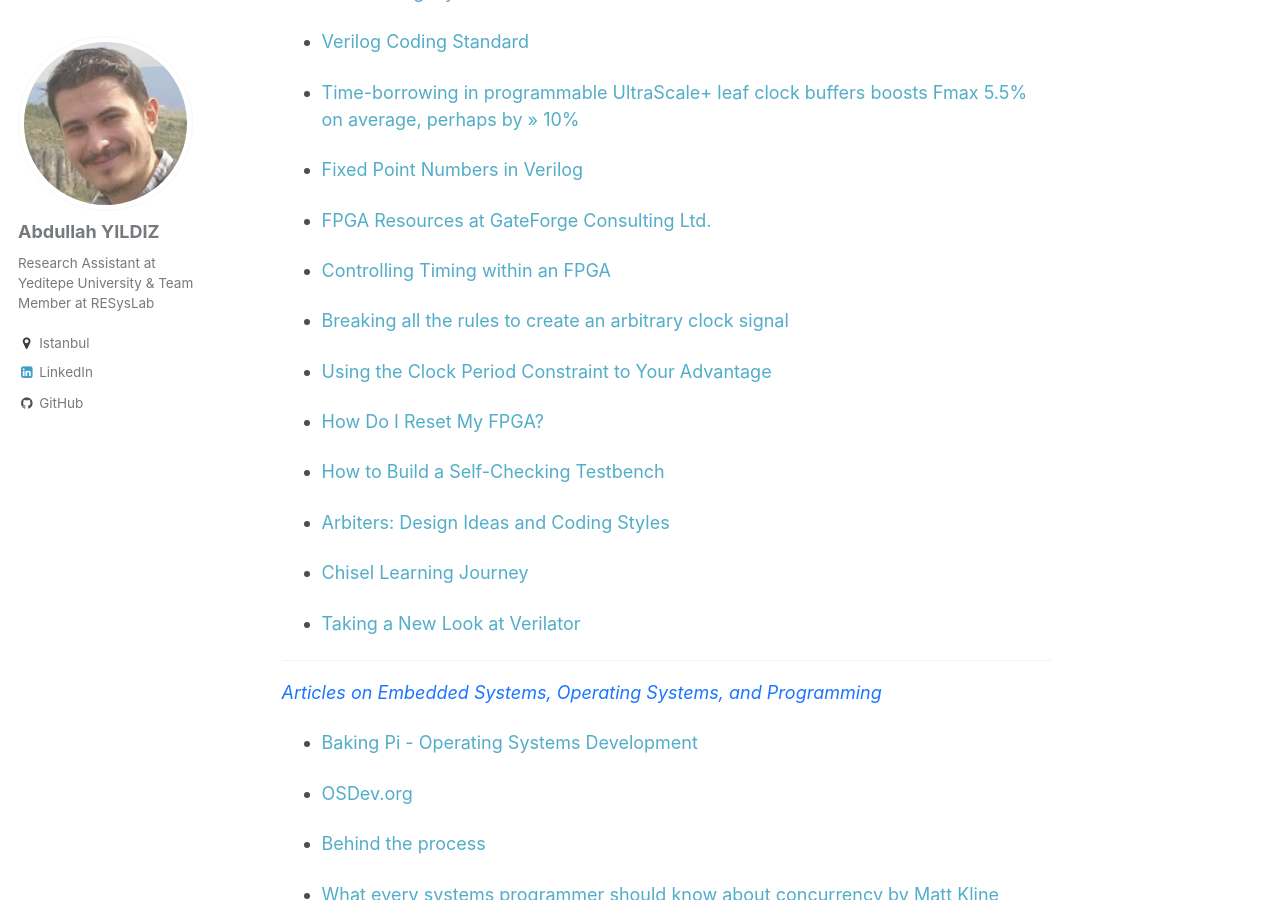
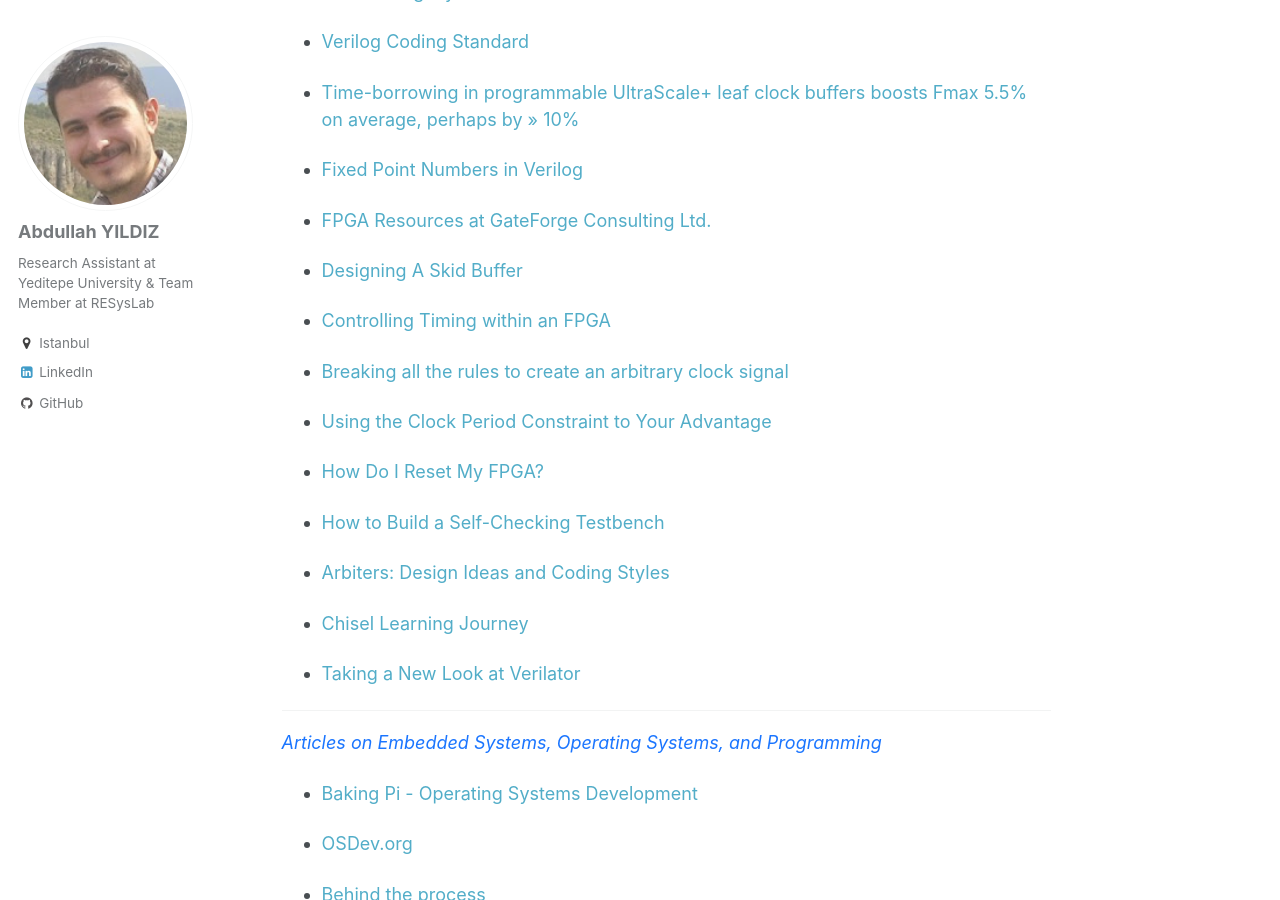
Before and after one commit to abdullahyildiz/abdullahyildiz.github.io, a Jekyll site: the page built from _records/articles.md, in a window 1280 px wide and 900 px high, scrolled down 1552 px. Built offline with Jekyll 4.4.1, drawn with Linux system fonts in a browser that asks for light colours.

Commit message:
Update articles.md

```diff
--- a/_records/articles.md
+++ b/_records/articles.md
@@ -72,6 +72,8 @@ location: "Istanbul, Turkiye"
 
 * [FPGA Resources at GateForge Consulting Ltd.](http://fpgacpu.ca/fpga/)
 
+* [Designing A Skid Buffer](http://fpgacpu.ca/fpga/skid_buffer.html)
+
 * [Controlling Timing within an FPGA](http://zipcpu.com/blog/2017/06/02/generating-timing.html)
 
 * [Breaking all the rules to create an arbitrary clock signal](http://zipcpu.com/blog/2019/06/28/genclk.html)
```
